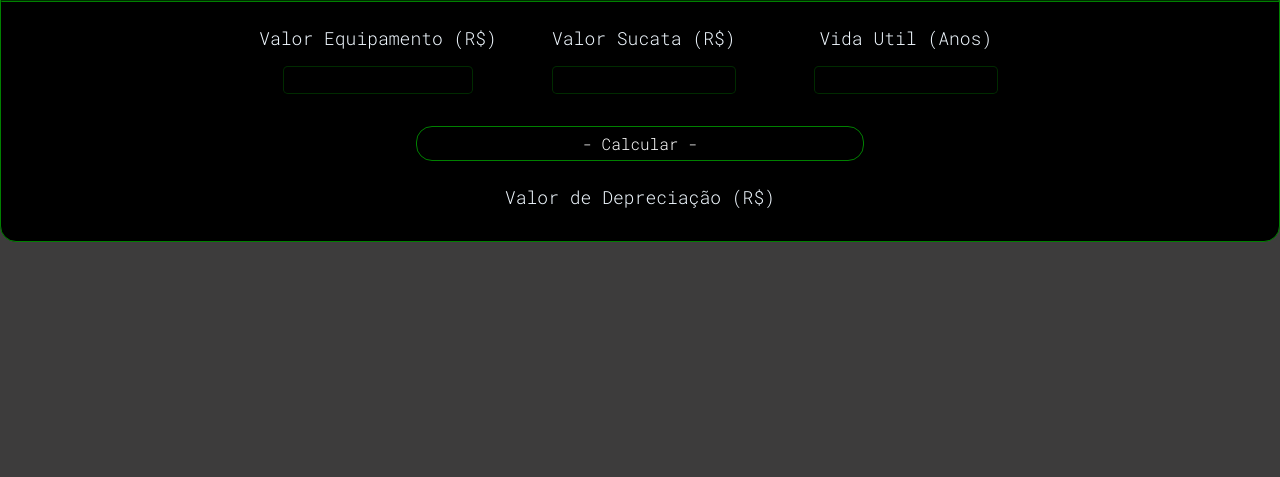
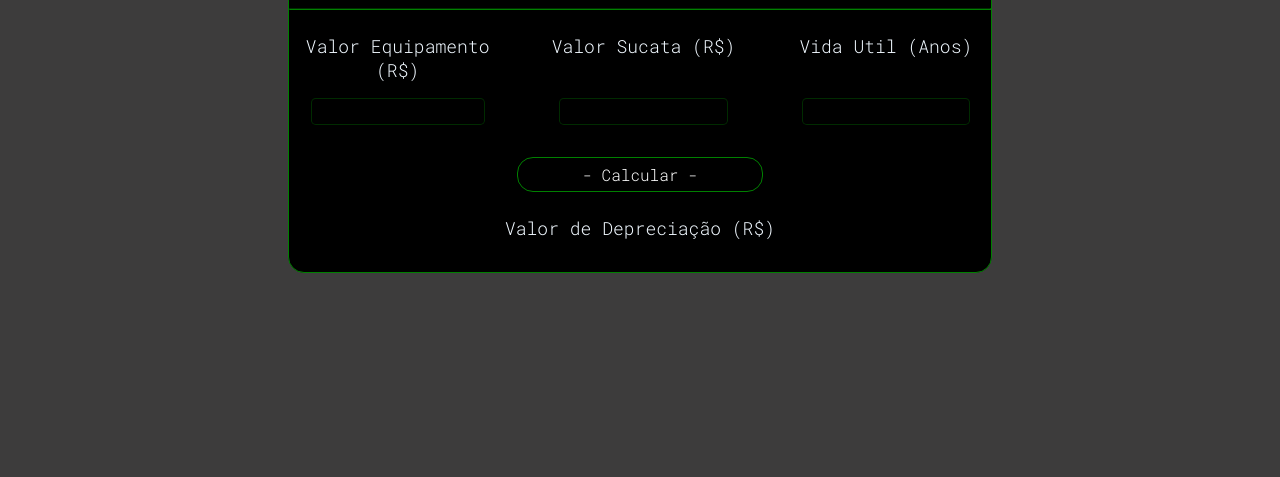
Before and after one commit to RafaJMS/ProjetoCalculadoraDepreciacao, a plain HTML site: page index.html in a window 1280 px wide. Shown: the part 323-800 px from the top of the page. Drawn offline with nearby package versions, Linux system fonts and the light colour scheme.

Commit message:
Aproximação

```diff
--- a/assets/css/style.css
+++ b/assets/css/style.css
@@ -43,8 +43,7 @@
 }
 .major-box{
     width: 100%;
-    max-width: 55
-    vw;
+    max-width: 55vw;
     height: 100%;
     display: flex;
     flex-direction: column;
```
